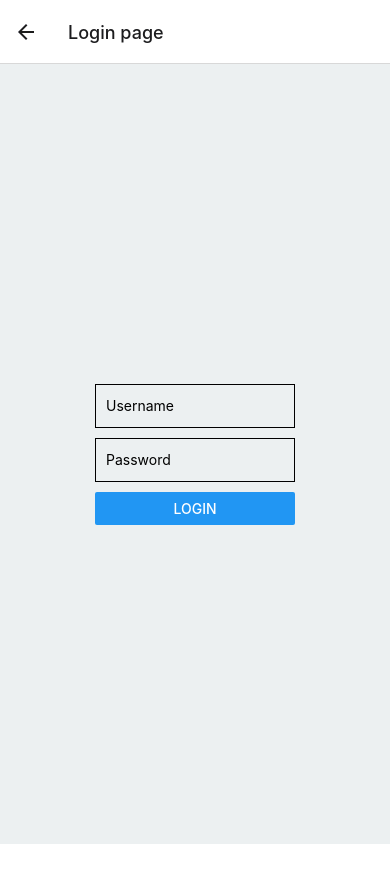
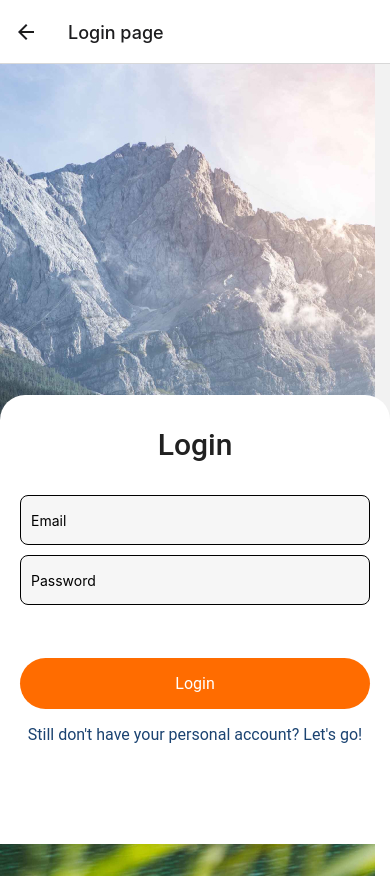
Before and after one commit to Valerii-Postrybailo/ReactNativeSimpleBlogApp, a React Native app: screen /Login in a window 390 px wide. Before the commit the page ends 844 px from the top, so only its background shows below. Built offline with nearby package versions, Linux system fonts and the light colour scheme.

Commit message:
log in/out logik and normal murkup

```diff
--- a/Screens/LoginScreen/LoginScreen.jsx
+++ b/Screens/LoginScreen/LoginScreen.jsx
@@ -7,60 +7,173 @@ import {
   Keyboard,
   KeyboardAvoidingView,
   Platform,
-  Alert,
-  Button,
+  TouchableOpacity,
+  Text,
+  ImageBackground,
 } from "react-native";
 
-export default function LoginScreen() {
-  const [name, setName] = useState("");
-  const [password, setPassword] = useState("");
+const initialState = {
+  email: "",
+  password: "",
+}
 
-  const nameHandler = (text) => setName(text);
-  const passwordHandler = (text) => setPassword(text);
+export default function LoginScreen({ navigation }) {
 
-  const onLogin = () => {
-    Alert.alert("Credentials", `${name} + ${password}`);
-  };
+  console.log(Platform.OS)
+
+  const [isShowKeyboard, setIsShowKeyboard] = useState(false);
+  const [state, setState] = useState(initialState)
+
+  const keyboardHide = () =>{
+    setIsShowKeyboard(false)
+    Keyboard.dismiss()
+    console.log(state)
+    setState(initialState)
+  }
+
+  const loadScene = () =>{
+    navigation.navigate("Registration")
+  }
 
   return (
+
     <TouchableWithoutFeedback onPress={Keyboard.dismiss}>
-      <View style={styles.container}>
+      <View style={styles.wrapper}>
+        <ImageBackground style={styles.bg_image} source={require("../../assets/photo_BG.jpg")}  >
+
+          <View style={{ ...styles.container, paddingBottom: isShowKeyboard ? 32 : 100 }}>
+
+            <View style={styles.form_container}>
+
               <KeyboardAvoidingView
                 behavior={Platform.OS == "ios" ? "padding" : "height"}
               >
+
+                <Text component="h1" style={styles.h1}>Login</Text>
+
                 <TextInput
-            value={name}
-            onChangeText={nameHandler}
-            placeholder="Username"
+                  value={state.email}
+                  placeholder="Email"
                   style={styles.input}
+                  onFocus = {() => setIsShowKeyboard(true)}
+                  onChangeText={(value) => setState((prevState) => ({ ...prevState, email: value }))}
                 />
+
                 <TextInput
-            value={password}
-            onChangeText={passwordHandler}
+                  value={state.password}
                   placeholder="Password"
+                  style={styles.input}
+                  onFocus = {() => setIsShowKeyboard(true)}
+                  onChangeText={(value) => setState((prevState) => ({ ...prevState, password: value }))}
                   secureTextEntry={true}
-            style={styles.input}
                 />
-          <Button title={"Login"} style={styles.input} onPress={onLogin} />
+
+                {isShowKeyboard != true &&
+                  <TouchableOpacity style = {styles.login_btn} onPress = {keyboardHide}>
+                    <Text style = {styles.login_btn__text} >Login</Text>
+                  </TouchableOpacity>
+                }
+
+                {isShowKeyboard != true &&
+                  <TouchableOpacity onPress={loadScene} style={styles.log_in_page_link}>
+                    <Text style={styles.registration_page_link__text}>Still don't have your personal account? Let's go!</Text>
+                  </TouchableOpacity>
+                }
+
               </KeyboardAvoidingView>
+            </View>
+          </View>
+        </ImageBackground>
       </View>
     </TouchableWithoutFeedback>
   );
 }
 
 const styles = StyleSheet.create({
+  wrapper: {
+    flex: 1,
+    // backgroundColor: "transparent",
+  },
+
   container: {
-    flex: 1,
-    alignItems: "center",
-    justifyContent: "center",
-    backgroundColor: "#ecf0f1",
+    width: "100%",
+    paddingTop: 32,
+    paddingBottom:78,
+
+    borderTopLeftRadius: 25,
+    borderTopRightRadius: 25,
+
+    backgroundColor: "white",
   },
+
+  form_container:{
+    marginHorizontal: 20,
+  },
+
+  bg_image: {
+    flex:1,
+    resizeMode: "cover",
+    justifyContent: "flex-end"
+  },
+
+  h1:{
+    marginBottom: 33,
+
+    fontFamily: "Roboto",
+    fontSize: 30,
+    fontWeight: "500",
+    lineHeight: 35,
+    letterSpacing: 0.01,
+    textAlign: "center",
+
+    color: "#212121",
+  },
+
   input: {
-    width: 200,
-    height: 44,
+    width: "100%",
+    height: 50,
     padding: 10,
     borderWidth: 1,
-    borderColor: "black",
     marginBottom: 10,
+
+    backgroundColor: "#F6F6F6",
+    border: "1#E8E8E8",
+    borderRadius: 8,
   },
+
+  //////////////////////////////////////////////
+
+  login_btn: {
+    marginTop:43,
+    marginBottom: 16,
+    paddingTop: 16,
+    paddingBottom: 16,
+
+
+    borderRadius: 100,
+    backgroundColor: "#FF6C00",
+  },
+
+  login_btn__text: {
+    fontFamily: 'Roboto',
+    fontStyle: "normal",
+    fontWeight: "400",
+    fontSize: 16,
+    lineHeight: 19,
+
+    textAlign: "center",
+    color: "#FFFFFF",
+  },
+
+  registration_page_link__text: {
+    fontFamily: "Roboto",
+    fontSize: 16,
+    fontWeight: "400",
+    lineHeight: 19,
+    letterSpacing: 0,
+
+    textAlign: "center",
+    color: "#1B4371",
+  },
+
 });
--- a/Screens/RegistrationScreen/RegistrationScreen.jsx
+++ b/Screens/RegistrationScreen/RegistrationScreen.jsx
@@ -7,12 +7,12 @@ import {
   Keyboard,
   KeyboardAvoidingView,
   Platform,
-  Alert,
-  Button,
   Text,
   TouchableOpacity,
   ImageBackground,
 } from "react-native";
+
+import * as Font from 'expo-font';
 
 const initialState = {
   login: "",
@@ -27,21 +27,11 @@ export default function RegistrationScreen({navigation}) {
   const [isShowKeyboard, setIsShowKeyboard] = useState(false);
   const [state, setState] = useState(initialState)
 
-  // const [name, setName] = useState("");
-  // const [password, setPassword] = useState("");
-
-  // // const nameHandler = (text) => setName(text);
-  // const passwordHandler = (text) => setPassword(text);
-
-  // const onLogin = () => {
-  //   Alert.alert("Credentials", `${name} + ${password}`);
-  // };
-
-  const loadScene =() =>{
+  const loadScene = () =>{
     navigation.navigate("Login")
   }
 
-  const keyboardHide = ()=>{
+  const keyboardHide = () =>{
     setIsShowKeyboard(false)
     Keyboard.dismiss()
     console.log(state)
@@ -49,113 +39,117 @@ export default function RegistrationScreen({navigation}) {
   }
 
   return (
+    <TouchableWithoutFeedback  onPress={Keyboard.dismiss}>
       <View style={styles.main_container}>
-    <ImageBackground source={require("../../assets/photo_BG.jpg")} styles={styles.bg_image} >
+        <ImageBackground source={require("../../assets/photo_BG.jpg")} style={styles.bg_image} >
 
-    <TouchableWithoutFeedback  onPress={Keyboard.dismiss}>
           <View style={styles.container}>
-        {/* <View style={styles.avatar}>
 
-        </View> */}
+            <View style={styles.form_container}>
 
               <KeyboardAvoidingView
                   behavior={Platform.OS == "ios" ? "padding" : "height"}
               >
-          <Text component="h1" style={styles.h1} >Registration</Text>
+
+                <View style={styles.avatar}>
+                </View>
+
+                <Text component="h1" style={styles.h1}>Registration</Text>
+
                 <TextInput
                   value={state.login}
-            // onChangeText={nameHandler}
                   placeholder="Login"
                   style={styles.input}
-            onChangeText = {(value)=> setState((prevState) =>({...prevState, login: value}) )}
+                  onFocus = {() => setIsShowKeyboard(true)}
+                  onChangeText={(value) => setState((prevState) => ({ ...prevState, login: value }))}
                 />
+
                 <TextInput
                   value={state.email}
-            // onChangeText={passwordHandler}
                   placeholder="Email"
                   style={styles.input}
+                  onFocus = {() => setIsShowKeyboard(true)}
                   onChangeText = {(value)=> setState((prevState) =>({...prevState, email: value}) )}
                 />
+
                 <TextInput
                   value={state.password}
-            // onChangeText={passwordHandler}
                   placeholder="Password"
+                  style={styles.input}
+                  onFocus = {() => setIsShowKeyboard(true)}
+                  onChangeText={(value) => setState((prevState) => ({ ...prevState, password: value }))}
                   secureTextEntry={true}
-            style={styles.input}
-            onChangeText = {(value)=> setState((prevState) =>({...prevState, password: value}) )}
                 />
 
-          <TouchableOpacity style = {styles.registaration_btn}>
+
+
+                <TouchableOpacity style = {styles.registaration_btn} onPress = {keyboardHide}>
                   <Text style = {styles.registaration_btn__text} >Registration</Text>
                 </TouchableOpacity>
 
                 <TouchableOpacity onPress={loadScene} style = {styles.log_in_page_link}>
-              <Text style = {styles.log_in_page_link__text}>Already have an account? Log In</Text>
+                  <Text style = {styles.log_in_page_link__text}>Already have an account? Log In!</Text>
                 </TouchableOpacity>
 
               </KeyboardAvoidingView>
             </View>
-    </TouchableWithoutFeedback>
+          </View>
         </ImageBackground>
       </View>
+    </TouchableWithoutFeedback>
   );
 }
 
 const styles = StyleSheet.create({
 
-  main_container:{
-    // position:"absolute",/* добавили */
-
-    // display:"flex",
-  // min-height: 100vh;
-  // flexDirection: "column",
-    // position:"relative",
+  main_container: {
+    flex:1,
   },
 
   container: {
-    // position:"absolute",/* добавили */
-	  // top: 100,
-    display: "flex",
-    marginTop: 120,
+
+    width: "100%",
+    paddingTop:92,
     paddingBottom: 78,
-    paddingTop:92,
-
-    width: 360,
-    // height: 520,
-
-    alignItems: "center",
-    justifyContent: "flex-end",
-    backgroundColor: "#FFFFFF",
 
     borderTopLeftRadius: 25,
     borderTopRightRadius: 25,
-    borderWidth: 1,
-    borderColor: "black",
+
+    backgroundColor: "#FFFFFF",
+  },
+
+  form_container: {
+    marginHorizontal: 20,
   },
 
   //////////////////////////////////////////////////////////////////
 
   input: {
-    width: 290,
+    width: "100%",
     height: 50,
     padding: 10,
-    borderWidth: 1,
     marginBottom: 10,
 
     backgroundColor: "#F6F6F6",
+
+    borderWidth: 1,
+    borderRadius: 8,
+
     border: "1#E8E8E8",
-    borderRadius: 8,
   },
 
   avatar:{
-    position: "relative",
+    position: "absolute",
+    top: -150,
+    left: "32%",
+
     width: 120,
     height: 120,
     backgroundColor: "#F6F6F6",
     borderRadius: 16,
   },
 
-  h1:{
+  h1: {
     marginBottom: 33,
 
     fontFamily: "Roboto",
@@ -174,14 +168,10 @@ const styles = StyleSheet.create({
     marginTop:43,
 
     paddingTop: 16,
-    paddingRight: 93.5,
-    paddingLeft:93.5,
     paddingBottom: 16,
-
 
     borderRadius: 100,
     backgroundColor: "#FF6C00",
-
   },
 
   registaration_btn__text:{
@@ -199,7 +189,6 @@ const styles = StyleSheet.create({
 
   log_in_page_link:{
     marginTop: 16,
-
   },
 
   log_in_page_link__text:{
@@ -213,9 +202,9 @@ const styles = StyleSheet.create({
     color: "#1B4371",
   },
 
-  bg_image:{
+  bg_image: {
     flex:1,
-    resizeMode:"center",
-    justifyContent:"center",
+    resizeMode:"cover",
+    justifyContent:"flex-end",
   },
 });
--- a/package.json
+++ b/package.json
@@ -21,7 +21,8 @@
     "react-native-a": "^1.0.1",
     "react-native-safe-area-context": "4.4.1",
     "react-native-screens": "~3.18.0",
-    "react-native-web": "~0.18.9"
+    "react-native-web": "~0.18.9",
+    "expo-font": "~11.0.1"
   },
   "devDependencies": {
     "@babel/core": "^7.12.9"
```
Also changed, not shown: 1 other file (tests, documents, lock files or other folders). Lines whose indentation alone changed are shown as unchanged.
